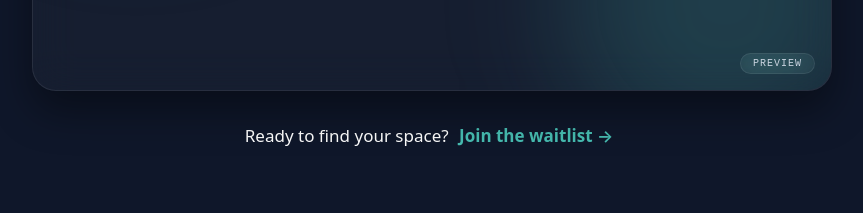
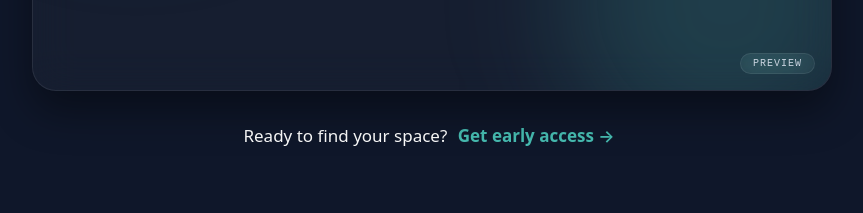
Before and after one commit to mealexandre/see-landing, a Next.js app in the folder see-landing/: page / in a window 1280 px wide. Shown: the part 4660-4873 px from the top of the page, without its empty margins (208-1071 px from the left). Built offline with nearby package versions, Linux system fonts and the light colour scheme.

Commit message:
Updated CTA text in Demo section to match Early Access terminology

```diff
--- a/see-landing/components/Demo.tsx
+++ b/see-landing/components/Demo.tsx
@@ -185,7 +185,7 @@ export default function Demo({ videoSrc }: DemoProps) {
                 gap: '0.25rem'
               }}
             >
-              Join the waitlist →
+              Get early access → {/* <--- აქ შეიცვალა ტექსტი */}
             </button>
           </p>
         </div>
```
